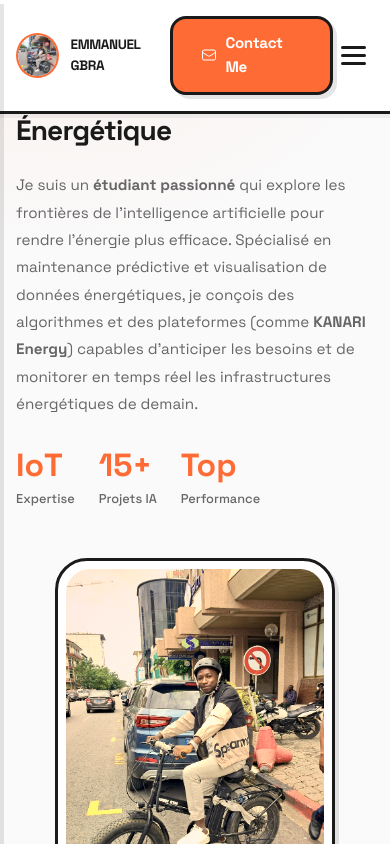
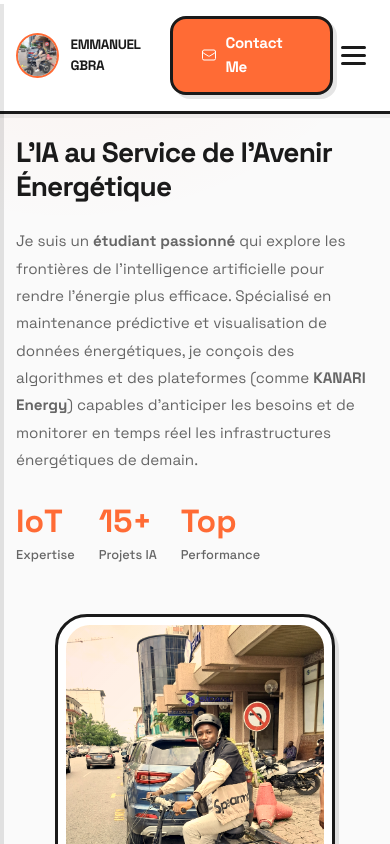
Before and after one commit to Losahfirst/emmanuel-gbra, a Vue app: page / in a window 390 px wide. Shown: the top 844 px of the page. Built offline with nearby package versions, Linux system fonts and the light colour scheme; what vue3-apexcharts would draw is missing.

Commit message:
Portofolio responsive

```diff
--- a/src/components/HeroSection.vue
+++ b/src/components/HeroSection.vue
@@ -265,7 +265,7 @@ const scrollTo = (section) => {
 
 @media (max-width: 480px) {
   .hero-section {
-    padding: 5rem 0 2rem;
+    padding: 8.5rem 0 2rem;
   }
 
   .hero-headline {
```
